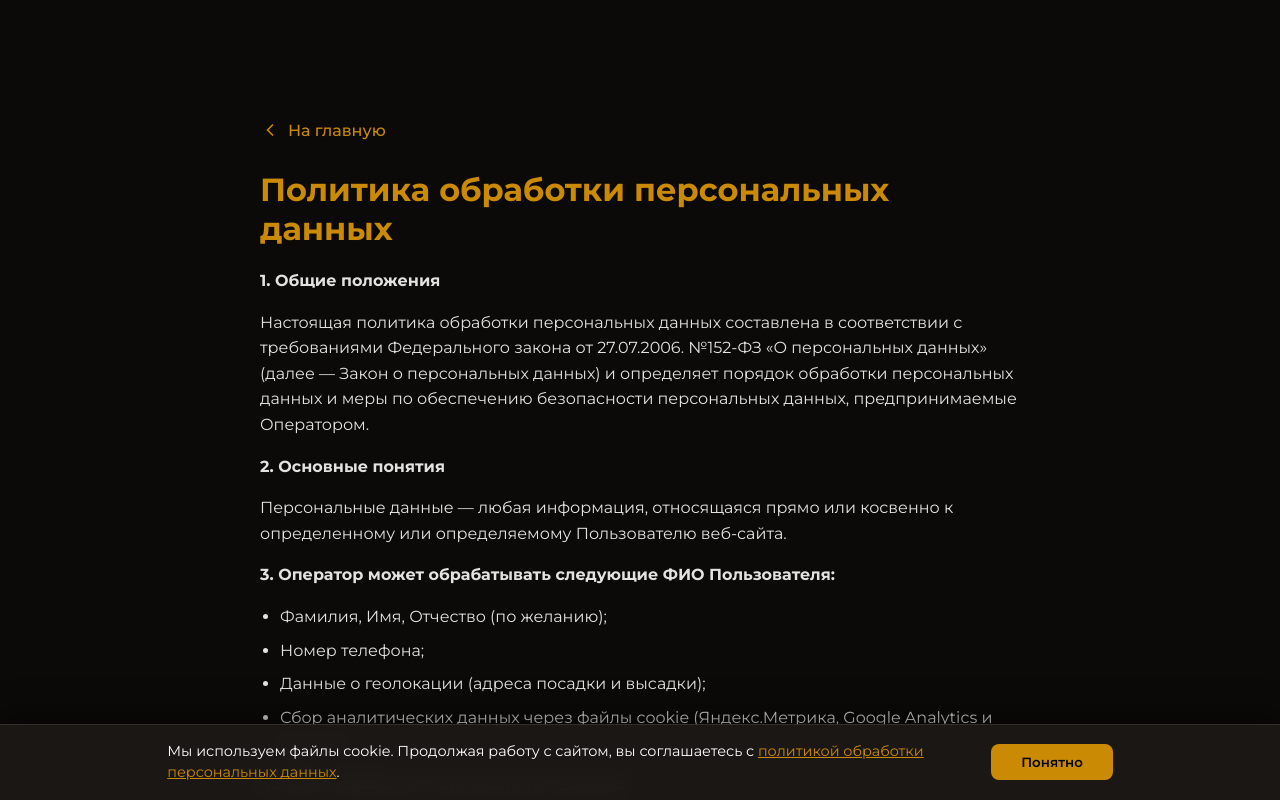
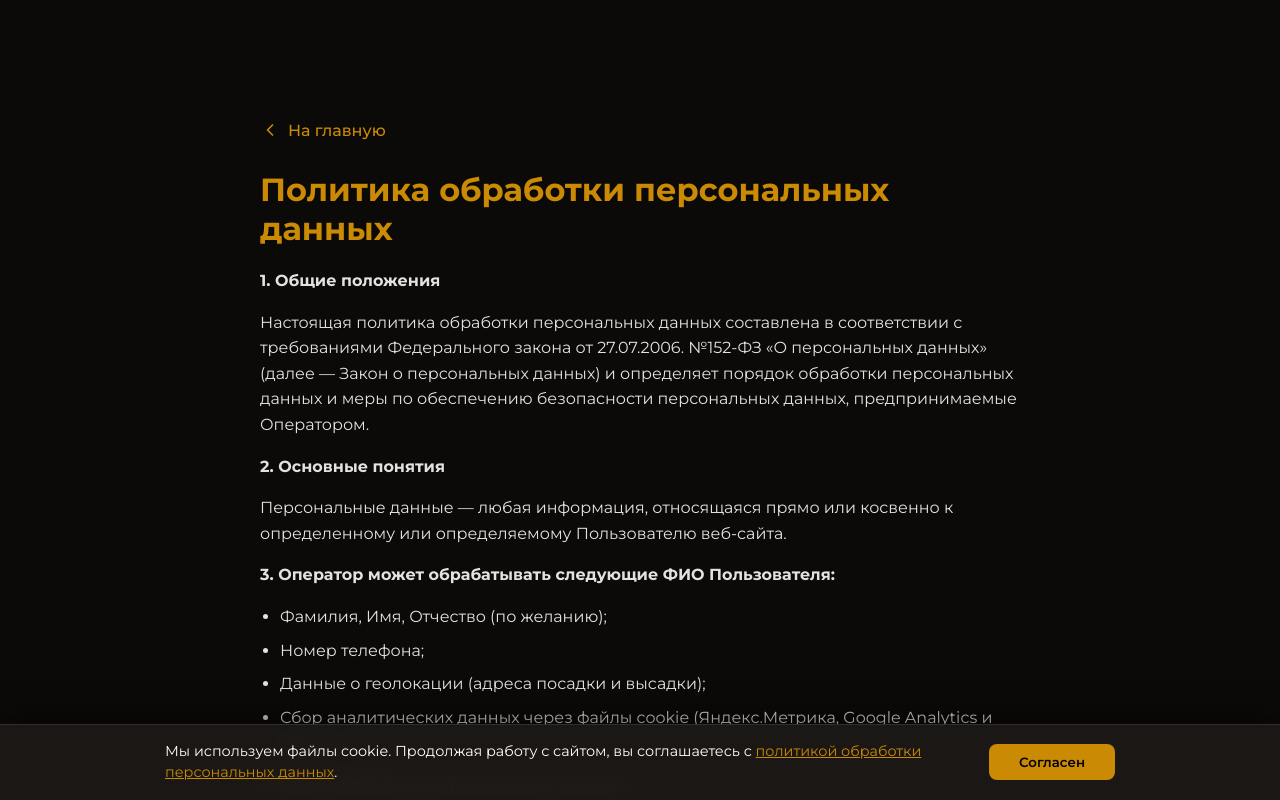
Before and after one commit to Xyling12/grand-transfer, a Next.js app: page /privacy in a window 1280 px wide. Shown: the top 800 px of the page. Built offline with nearby package versions, Linux system fonts and the light colour scheme; no server answers.

Commit message:
fix-cookie-banner-text

```diff
--- a/src/components/CookieBanner.tsx
+++ b/src/components/CookieBanner.tsx
@@ -64,7 +64,7 @@ export default function CookieBanner() {
                 onMouseOver={(e) => e.currentTarget.style.opacity = '0.9'}
                 onMouseOut={(e) => e.currentTarget.style.opacity = '1'}
             >
-                Понятно
+                Согласен
             </button>
         </div>
     );
```
